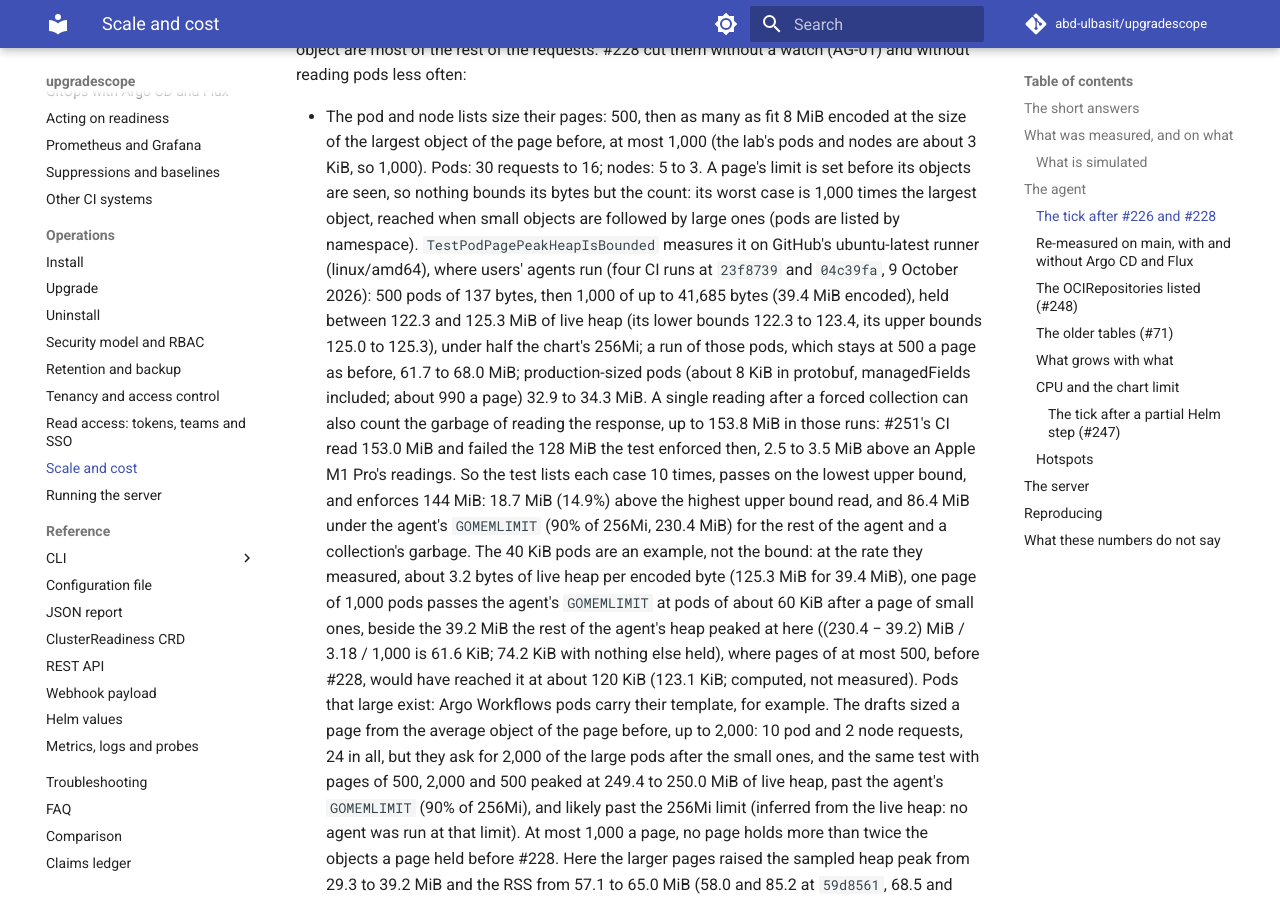
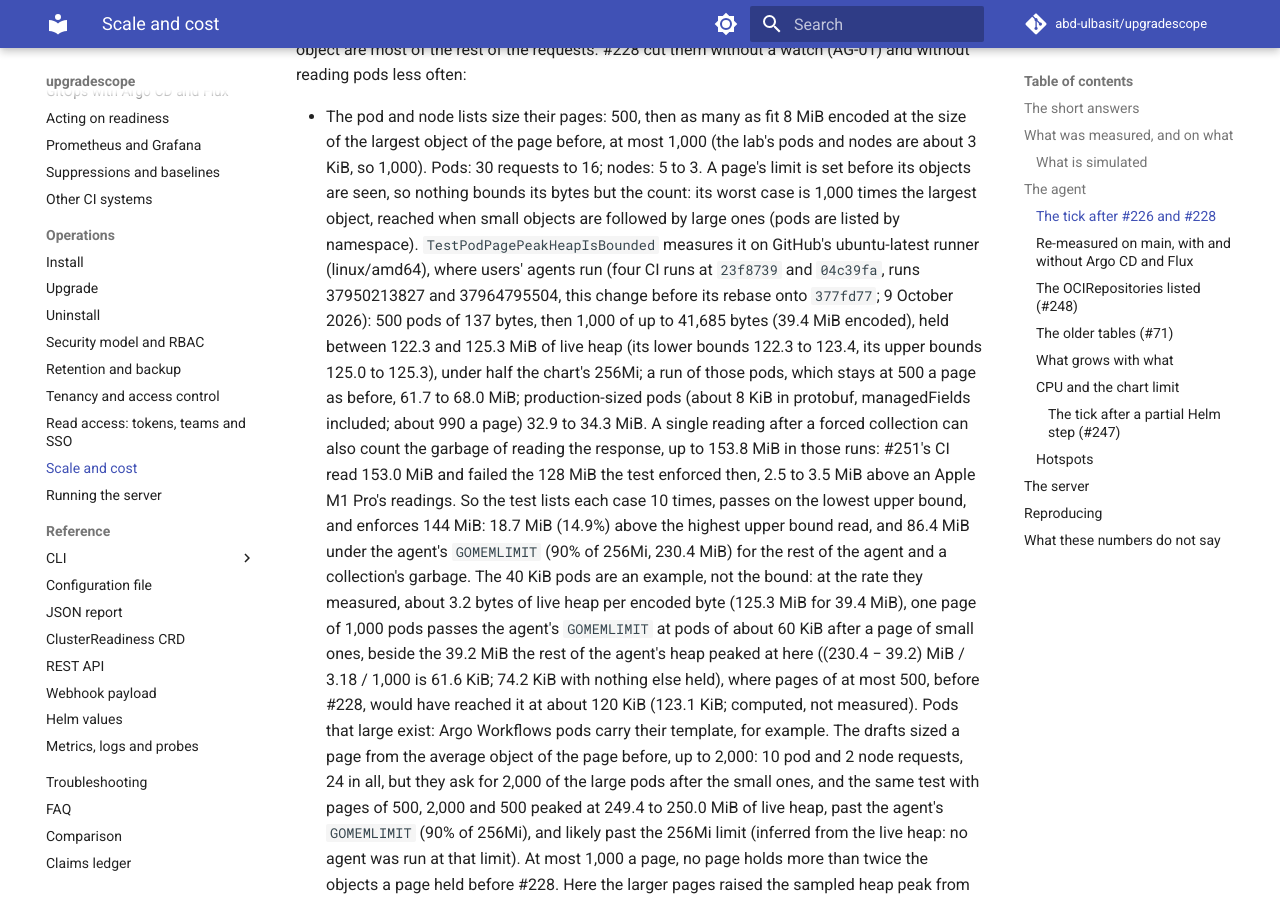
Before and after one commit to abd-ulbasit/upgradescope, an MkDocs documentation site: the page built from docs/operations/scale.md, in a window 1280 px wide and 900 px high, scrolled down 9069 px. Built offline with MkDocs 1.6.1 and Material for MkDocs 9.7.7, drawn with Linux system fonts in a browser that asks for light colours; comment, search, counter and statistics services are not loaded.

Commit message:
docs: cite the pod page's CI measurements by run, as their commits predate the rebase
The four runs ran at 23f8739 and 04c39fa, this change before its rebase
onto 377fd77; the run IDs (37950213827, 37964795504) keep them findable.

Refs #11

Co-Authored-By: Claude Fable 5 <noreply@anthropic.com>

```diff
--- a/docs/operations/scale.md
+++ b/docs/operations/scale.md
@@ -316,9 +316,10 @@ them without a watch (AG-01) and without reading pods less often:
   1,000 times the largest object, reached when small objects are followed by
   large ones (pods are listed by namespace). `TestPodPagePeakHeapIsBounded`
   measures it on GitHub's ubuntu-latest runner (linux/amd64), where users'
-  agents run (four CI runs at `23f8739` and `04c39fa`, 9 October 2026): 500
-  pods of 137 bytes, then 1,000 of up to 41,685 bytes (39.4 MiB encoded),
-  held between 122.3 and 125.3 MiB of live heap (its lower bounds 122.3 to
+  agents run (four CI runs at `23f8739` and `04c39fa`, runs 37950213827
+  and 37964795504, this change before its rebase onto `377fd77`; 9 October
+  2026): 500 pods of 137 bytes, then 1,000 of up to 41,685 bytes (39.4
+  MiB encoded), held between 122.3 and 125.3 MiB of live heap (its lower bounds 122.3 to
   123.4, its upper bounds 125.0 to 125.3), under half the chart's 256Mi; a
   run of those pods, which stays at 500 a page as before, 61.7 to 68.0 MiB;
   production-sized pods (about 8 KiB in protobuf, managedFields included;
```
Also changed, not shown: docs/claims.md (+2 -2 lines), 1 other file.
